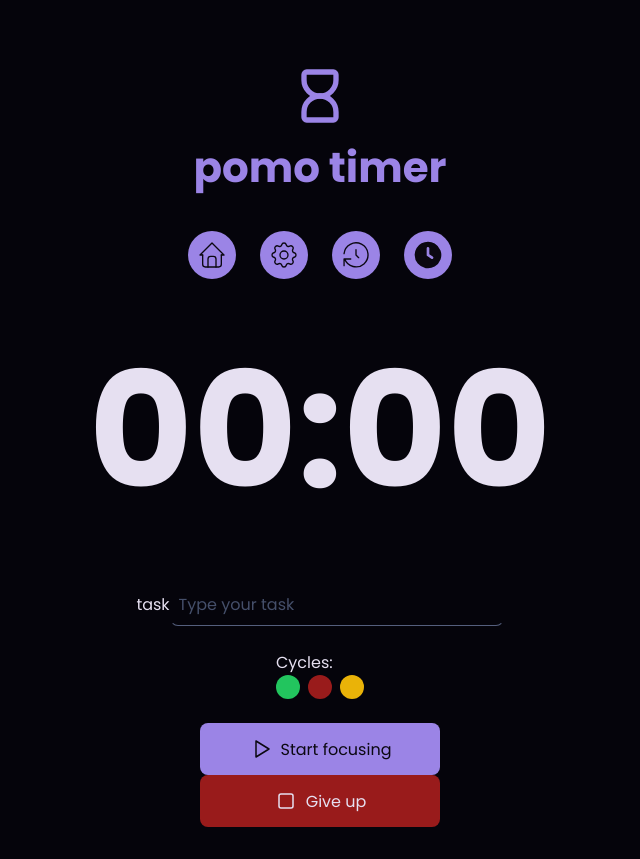
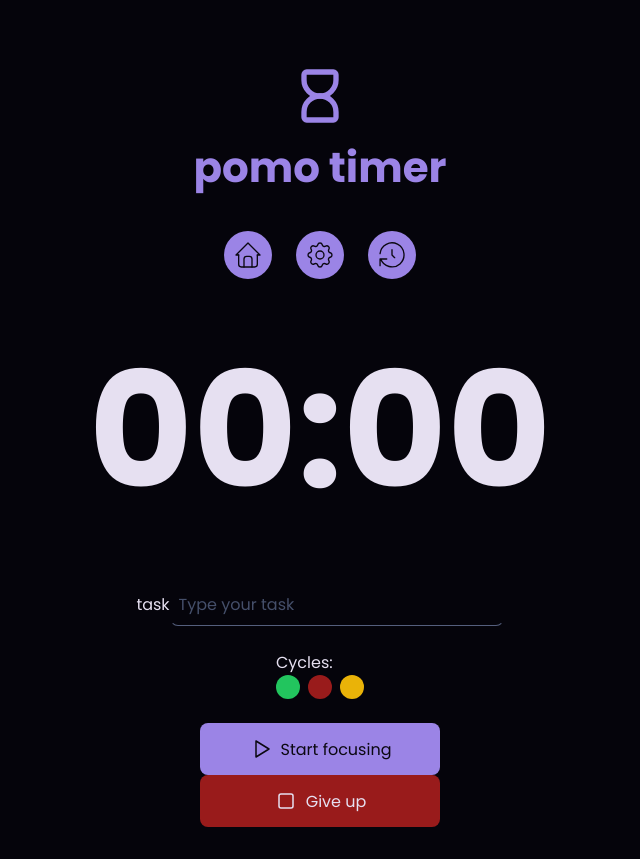
Before and after one commit to raory1/pomodoro, a React (Vite) app: page / in a window 1280 px wide. Shown: the whole page, without its empty margins (320-960 px from the left). Built offline with nearby package versions, Linux system fonts and the light colour scheme.

Commit message:
remove unused item

```diff
--- a/src/components/Menu/index.tsx
+++ b/src/components/Menu/index.tsx
@@ -13,9 +13,9 @@
       <a href="#" className={styles.menuLink}>
         <IconHistory stroke={1} />
       </a>
-      <a href="#" className={styles.menuLink}>
+      {/* <a href="#" className={styles.menuLink}>
         <IconClockHour4Filled />
-      </a>
+      </a> */}
     </nav>
   );
 }
```
